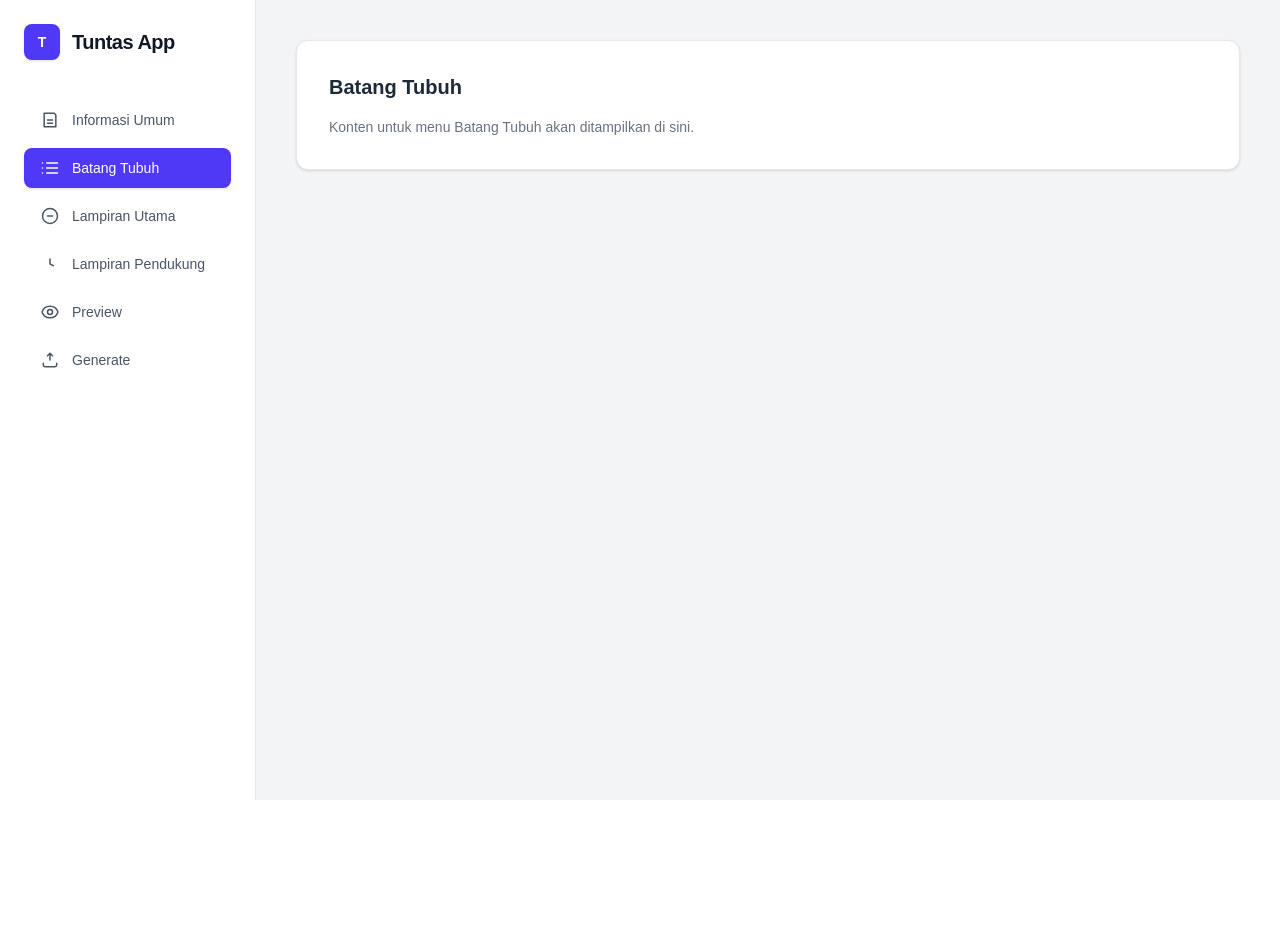
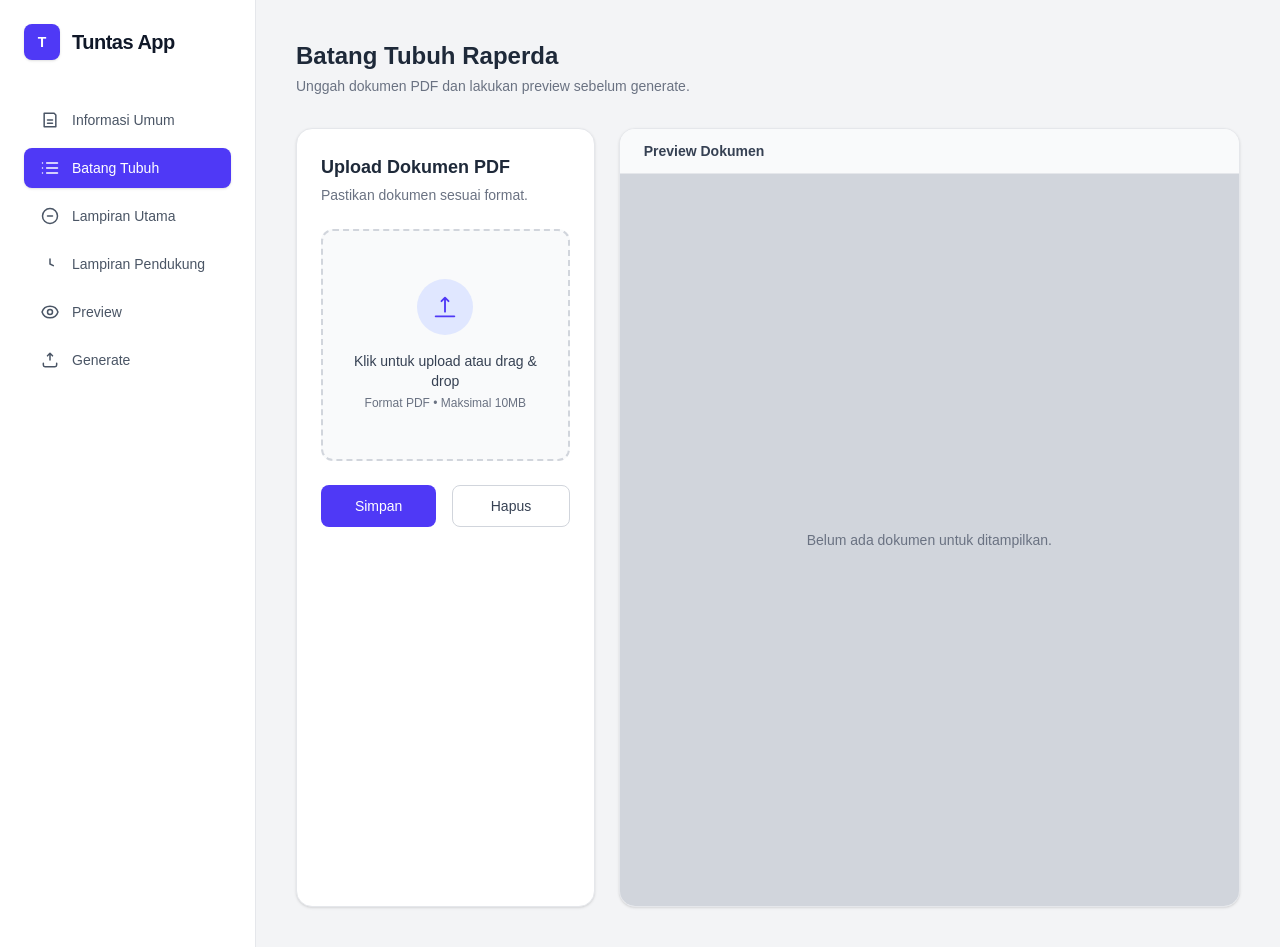
Before and after one commit to farizbaiquni/tuntas-app, a Next.js app: page / in a window 1280 px wide. Both pictures are taken after a click on the item "Batang Tubuh". Before the commit the page ends 800 px from the top, so only its background shows below. Built offline with nearby package versions, Linux system fonts and the light colour scheme.

Commit message:
add ui/ux batang tubuh content

```diff
--- /dev/null
+++ b/src/dashboard-laporan/contents/BatangTubuhContent/BatangTubuhContent.tsx
@@ -0,0 +1,140 @@
+"use client";
+
+import { useState } from "react";
+
+export default function BatangTubuhPage() {
+  const [file, setFile] = useState<File | null>(null);
+  const [previewUrl, setPreviewUrl] = useState<string | null>(null);
+
+  const handleFileChange = (e: React.ChangeEvent<HTMLInputElement>) => {
+    const selectedFile = e.target.files?.[0];
+    if (!selectedFile) return;
+
+    if (selectedFile.type !== "application/pdf") {
+      alert("Hanya file PDF yang diperbolehkan.");
+      return;
+    }
+
+    setFile(selectedFile);
+    setPreviewUrl(URL.createObjectURL(selectedFile));
+  };
+
+  const handleDelete = () => {
+    setFile(null);
+    setPreviewUrl(null);
+  };
+
+  return (
+    <div className="min-h-screen bg-gray-100">
+      <div className="mx-auto max-w-7xl">
+        {/* ================= HEADER ================= */}
+        <div className="mb-8">
+          <h1 className="text-2xl font-semibold text-gray-800">
+            Batang Tubuh Raperda
+          </h1>
+          <p className="mt-1 text-sm text-gray-500">
+            Unggah dokumen PDF dan lakukan preview sebelum generate.
+          </p>
+        </div>
+
+        <div className="grid grid-cols-3 gap-6">
+          {/* ================= UPLOAD PANEL ================= */}
+          <div className="col-span-1 rounded-2xl border border-gray-200 bg-white p-6 shadow-sm">
+            <div className="mb-6">
+              <h2 className="text-lg font-semibold text-gray-800">
+                Upload Dokumen PDF
+              </h2>
+              <p className="mt-1 text-sm text-gray-500">
+                Pastikan dokumen sesuai format.
+              </p>
+            </div>
+
+            {/* Drag & Drop Area */}
+            <label className="group relative flex cursor-pointer flex-col items-center justify-center rounded-xl border-2 border-dashed border-gray-300 bg-gray-50 px-6 py-12 text-center transition hover:border-indigo-500 hover:bg-indigo-50">
+              <div className="mb-4 flex h-14 w-14 items-center justify-center rounded-full bg-indigo-100 text-indigo-600 transition group-hover:bg-indigo-200">
+                <svg
+                  className="h-7 w-7"
+                  fill="none"
+                  stroke="currentColor"
+                  strokeWidth="1.6"
+                  viewBox="0 0 24 24"
+                >
+                  <path
+                    strokeLinecap="round"
+                    strokeLinejoin="round"
+                    d="M12 16V4m0 0l-3 3m3-3l3 3"
+                  />
+                  <path
+                    strokeLinecap="round"
+                    strokeLinejoin="round"
+                    d="M4 20h16"
+                  />
+                </svg>
+              </div>
+
+              <p className="text-sm font-medium text-gray-700">
+                Klik untuk upload atau drag & drop
+              </p>
+              <p className="mt-1 text-xs text-gray-500">
+                Format PDF • Maksimal 10MB
+              </p>
+
+              <input
+                type="file"
+                accept="application/pdf"
+                onChange={handleFileChange}
+                className="absolute inset-0 cursor-pointer opacity-0"
+              />
+            </label>
+
+            {/* File Info */}
+            {file && (
+              <div className="mt-6 rounded-lg border border-gray-200 bg-gray-50 p-3 text-xs text-gray-600">
+                <div className="font-medium text-gray-700">✔ File siap</div>
+                <div className="mt-1 truncate">{file.name}</div>
+                <div className="mt-1 text-gray-500">
+                  {(file.size / 1024 / 1024).toFixed(2)} MB
+                </div>
+              </div>
+            )}
+
+            {/* Buttons */}
+            <div className="mt-6 flex gap-4">
+              <button className="flex-1 rounded-lg bg-indigo-600 py-2.5 text-sm font-medium text-white transition hover:bg-indigo-700">
+                Simpan
+              </button>
+
+              <button
+                onClick={handleDelete}
+                className="flex-1 rounded-lg border border-gray-300 bg-white py-2.5 text-sm font-medium text-gray-700 transition hover:bg-gray-50"
+              >
+                Hapus
+              </button>
+            </div>
+          </div>
+
+          {/* ================= PREVIEW PANEL ================= */}
+          <div className="col-span-2 overflow-hidden rounded-2xl border border-gray-200 bg-white shadow-sm">
+            <div className="border-b border-gray-200 bg-gray-50 px-6 py-3">
+              <h3 className="text-sm font-semibold text-gray-700">
+                Preview Dokumen
+              </h3>
+            </div>
+
+            <div className="bg-gray-300 p-4">
+              {previewUrl ? (
+                <div className="overflow-hidden rounded-md border border-gray-400 shadow">
+                  <iframe src={previewUrl} className="h-175 w-full bg-white" />
+                </div>
+              ) : (
+                <div className="flex h-175 items-center justify-center text-sm text-gray-500">
+                  Belum ada dokumen untuk ditampilkan.
+                </div>
+              )}
+            </div>
+          </div>
+        </div>
+      </div>
+    </div>
+  );
+}
--- a/src/dashboard-laporan/index.tsx
+++ b/src/dashboard-laporan/index.tsx
@@ -1,6 +1,7 @@
 "use client";
 import { menusConstants } from "@/app/constants/constants";
 import { useState } from "react";
+import BatangTubuhPage from "./contents/BatangTubuhContent/BatangTubuhContent";
 
 export default function Dashboard() {
   const menus = menusConstants;
@@ -41,6 +42,9 @@ export default function Dashboard() {
       </aside>
 
       <main className="flex-1 p-10">
+        {activeMenu === "Batang Tubuh" ? (
+          <BatangTubuhPage />
+        ) : (
           <div className="rounded-xl border border-gray-200 bg-white p-8 shadow-sm">
             <h1 className="mb-4 text-xl font-semibold text-gray-800">
               {activeMenu}
@@ -49,6 +53,7 @@ export default function Dashboard() {
               Konten untuk menu {activeMenu} akan ditampilkan di sini.
             </p>
           </div>
+        )}
       </main>
     </div>
   );
```
Lines whose indentation alone changed are shown as unchanged.
